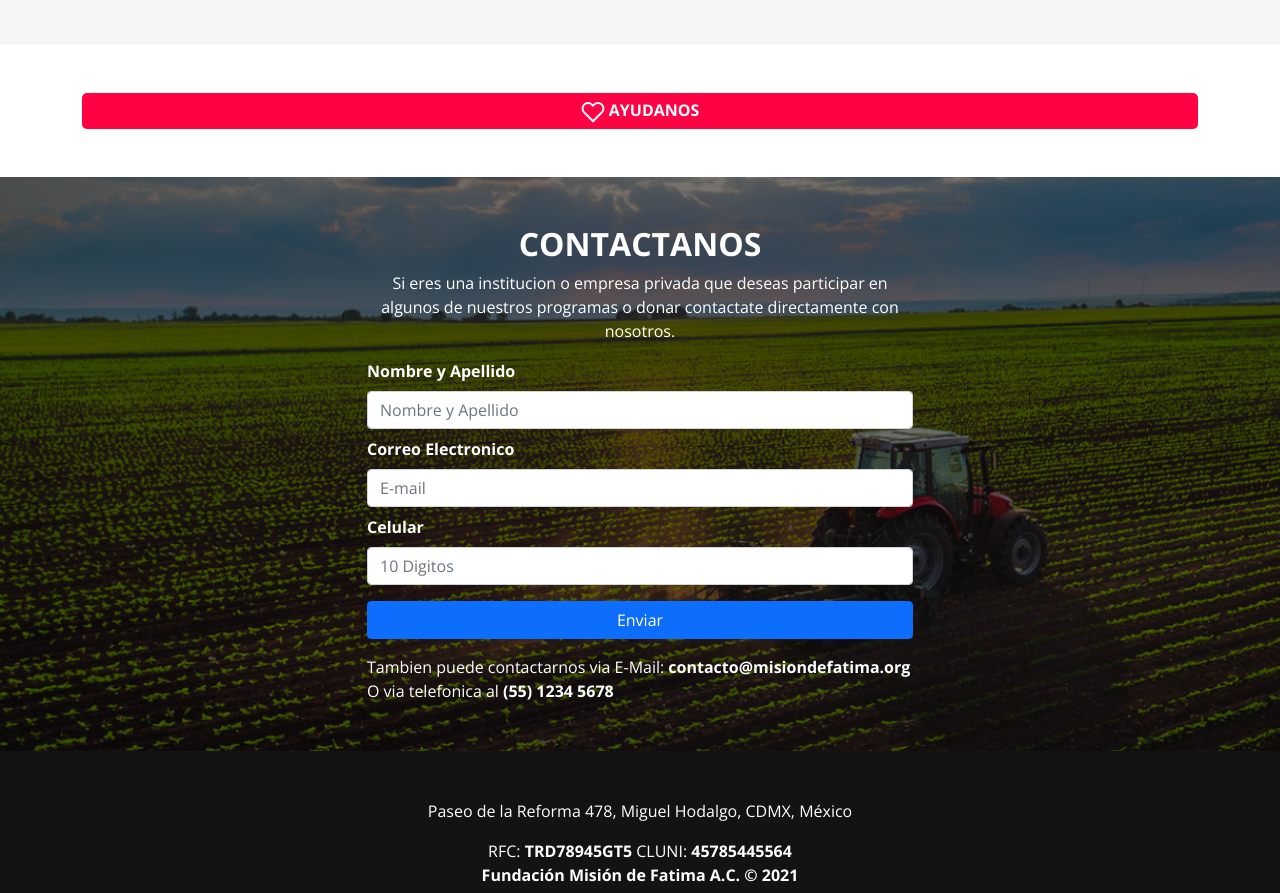
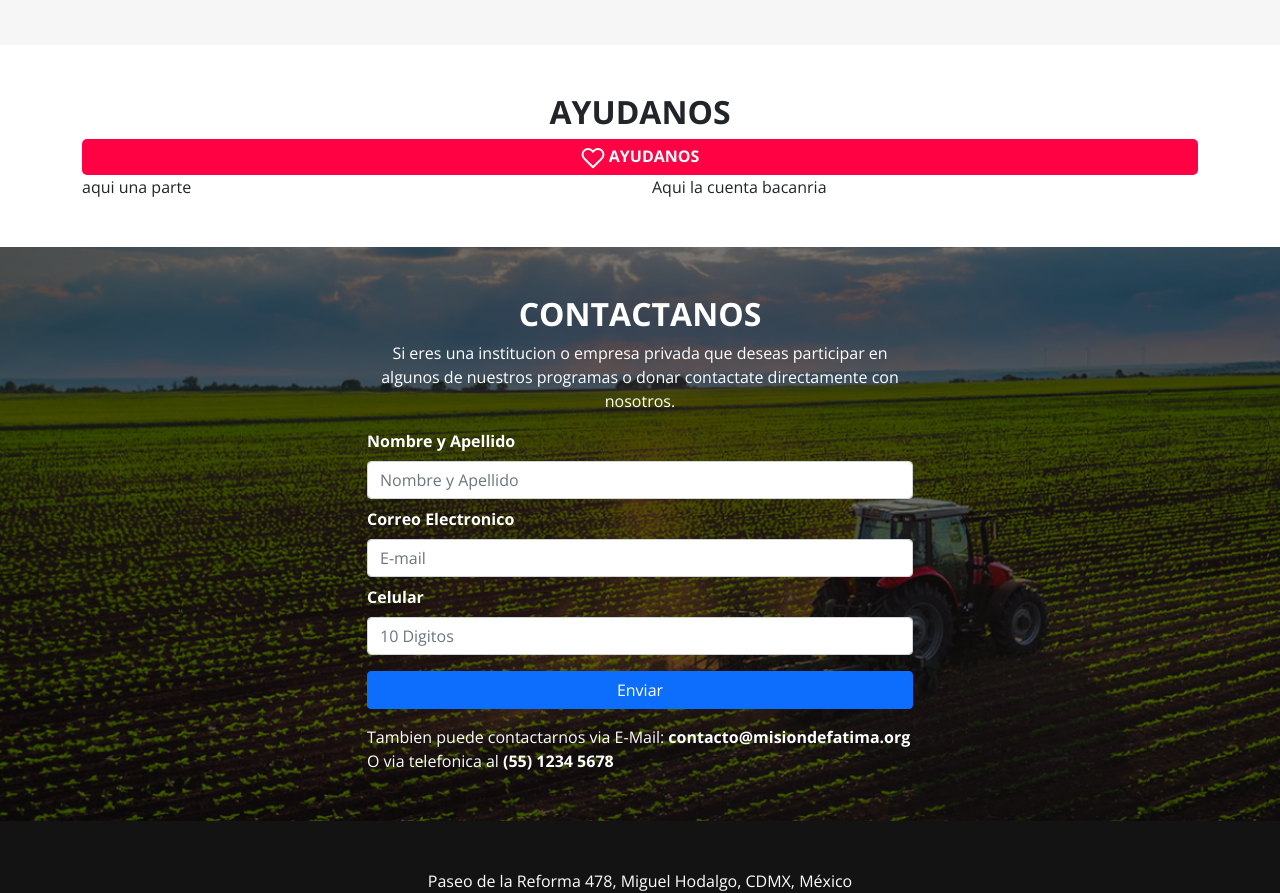
Before and after one commit to durabite/misiondefatima, a plain HTML site: page index.html in a window 1280 px wide. Shown: the part 3238-4131 px from the top of the page. Drawn offline with nearby package versions, Linux system fonts and the light colour scheme.

Commit message:
Seccion de donacion

```diff
--- a/index.html
+++ b/index.html
@@ -219,8 +219,15 @@
    <!-- Donaciones -->
    <div class="container my-5">
        <div class="row">
-           <div class="col-12">
-            <a href="#" id="btn-donar"><i data-feather="heart"></i> Ayudanos</a>
+           <div class="col-12 text-center">
+                <h2>Ayudanos</h2>
+                <a href="#" id="btn-donar"><i data-feather="heart"></i> Ayudanos</a>
+           </div>
+           <div class="col-6">
+               aqui una parte
+           </div>
+           <div class="col-6">
+               Aqui la cuenta bacanria
            </div>
        </div>
    </div>
```
